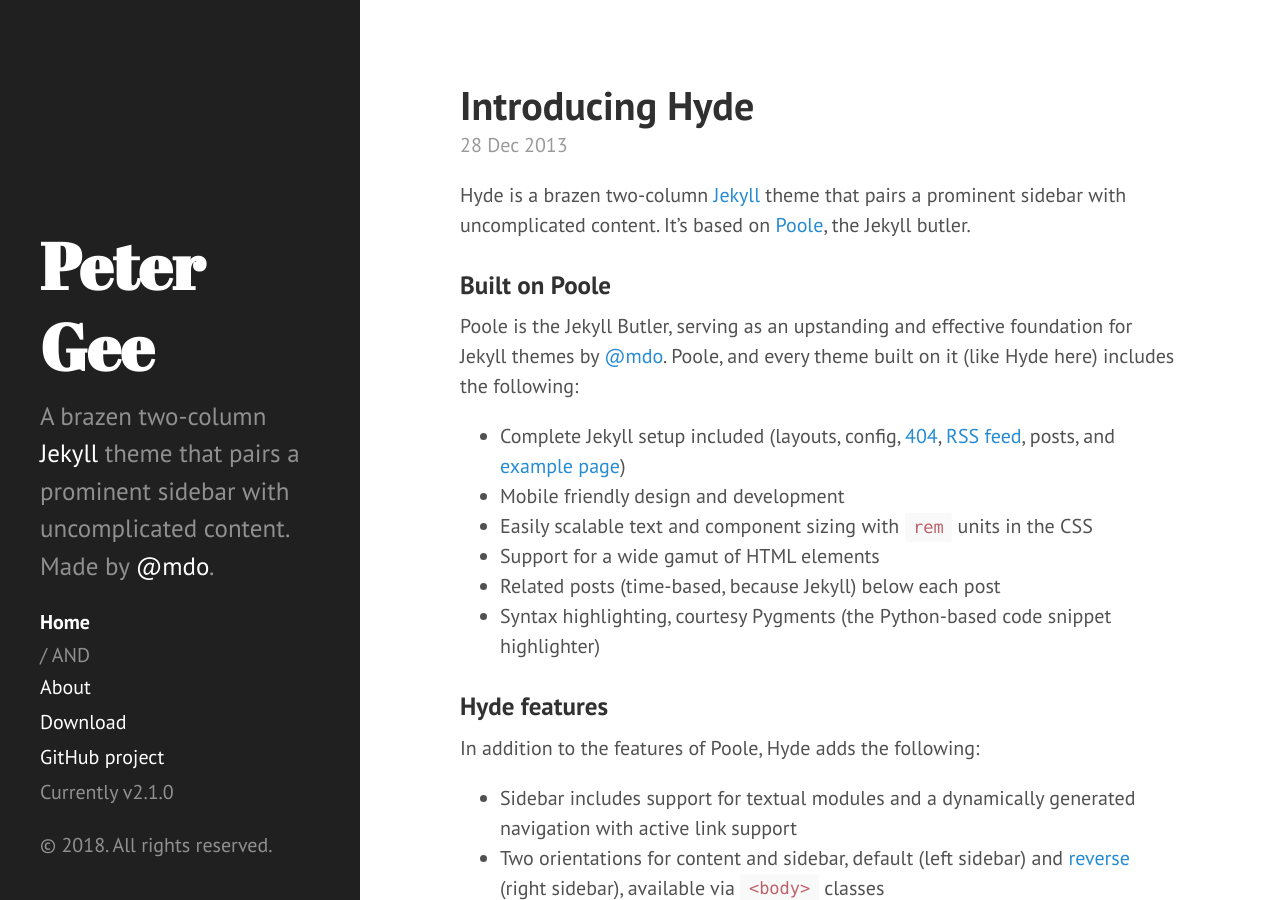
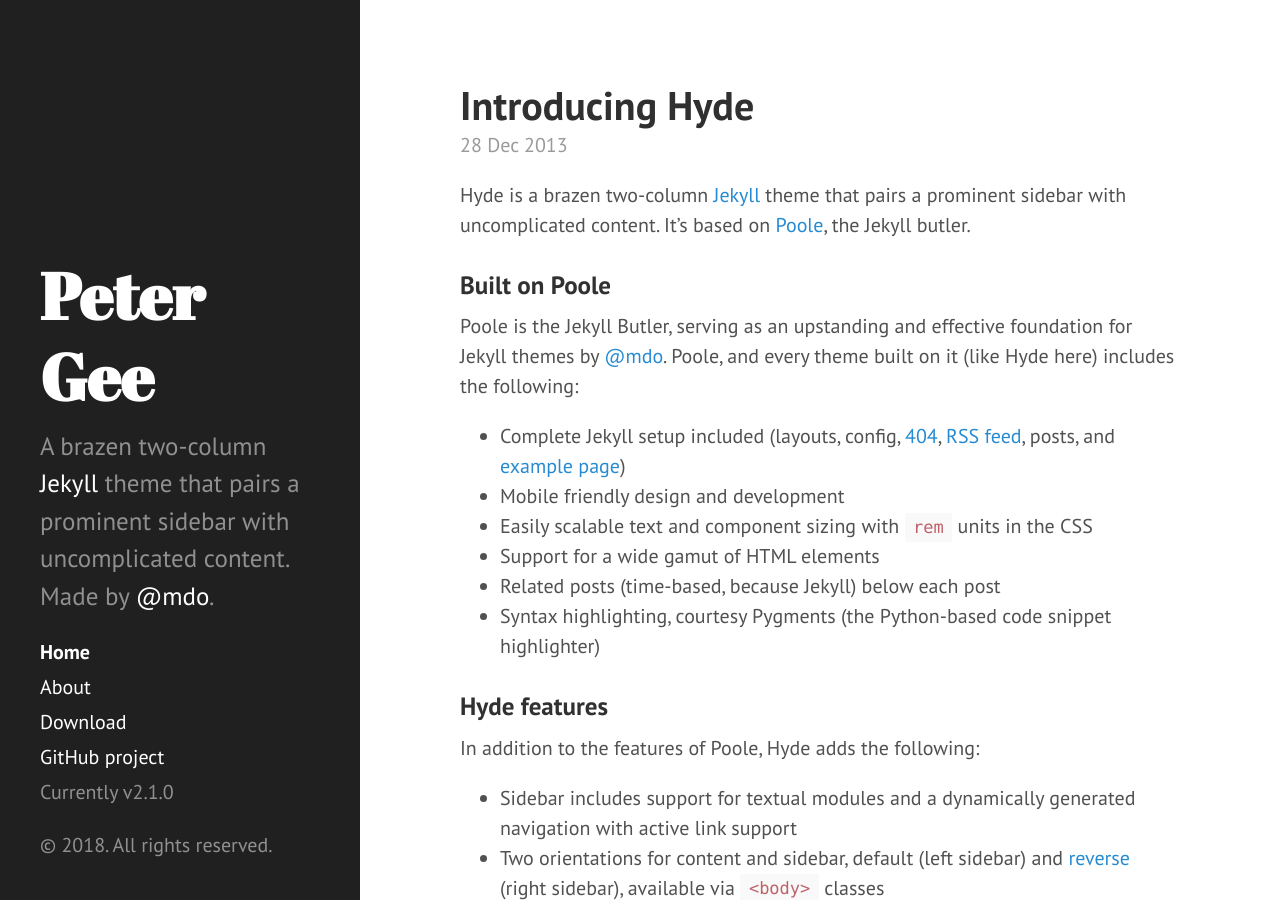
Before and after one commit to gee/gee.github.io, a Jekyll site: the page built from index.html, in a window 1280 px wide and 900 px high. Built offline with Jekyll 4.4.1, drawn with Linux system fonts in a browser that asks for light colours; the list of posts is cut into pages by our own code.

Commit message:
Removed testing

```diff
--- a/_includes/sidebar.html
+++ b/_includes/sidebar.html
@@ -11,7 +11,6 @@
 
     <nav class="sidebar-nav">
       <a class="sidebar-nav-item{% if page.url == "/" %} active{% endif %}" href="{{ site.url }}">Home</a>
-      {{ page.url }} AND {{ site.baseurl }}
 
       {% comment %}
         The code below dynamically generates a sidebar nav of pages with
```
